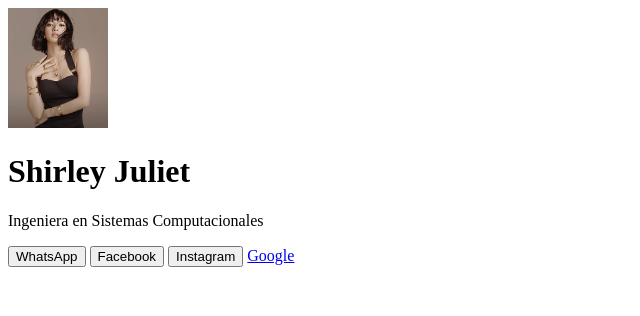
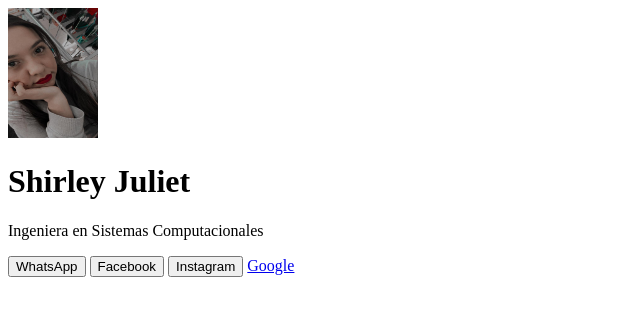
Before and after one commit to shirjgs/CardShirley, a plain HTML site: page index.html in a window 1280 px wide. Shown: the whole page, without its empty margins (0-640 px from the left). Drawn offline with Linux system fonts and the light colour scheme.

Commit message:
Actualizo

```diff
--- a/index.html
+++ b/index.html
@@ -8,7 +8,7 @@
 </head>
 <body>
     <div> <!--Es un contenedor para las etiquetas-->
-        <img src="./Lisa.jpg" alt="" width="100" height="120">
+        <img src="./Shirley.jpeg" alt="" width="90" height="130">
     </div>
 
     <div>
```
Also changed, not shown: Shirley.jpeg (added).
